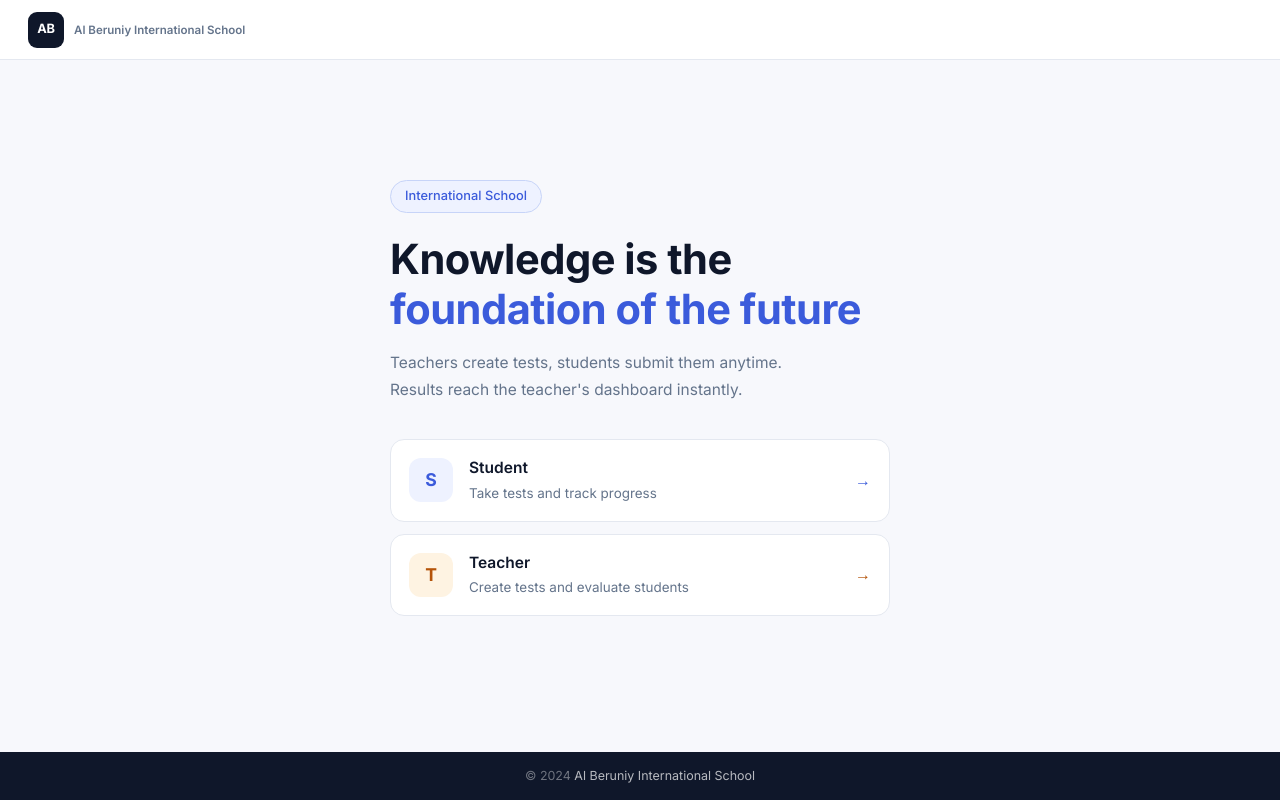
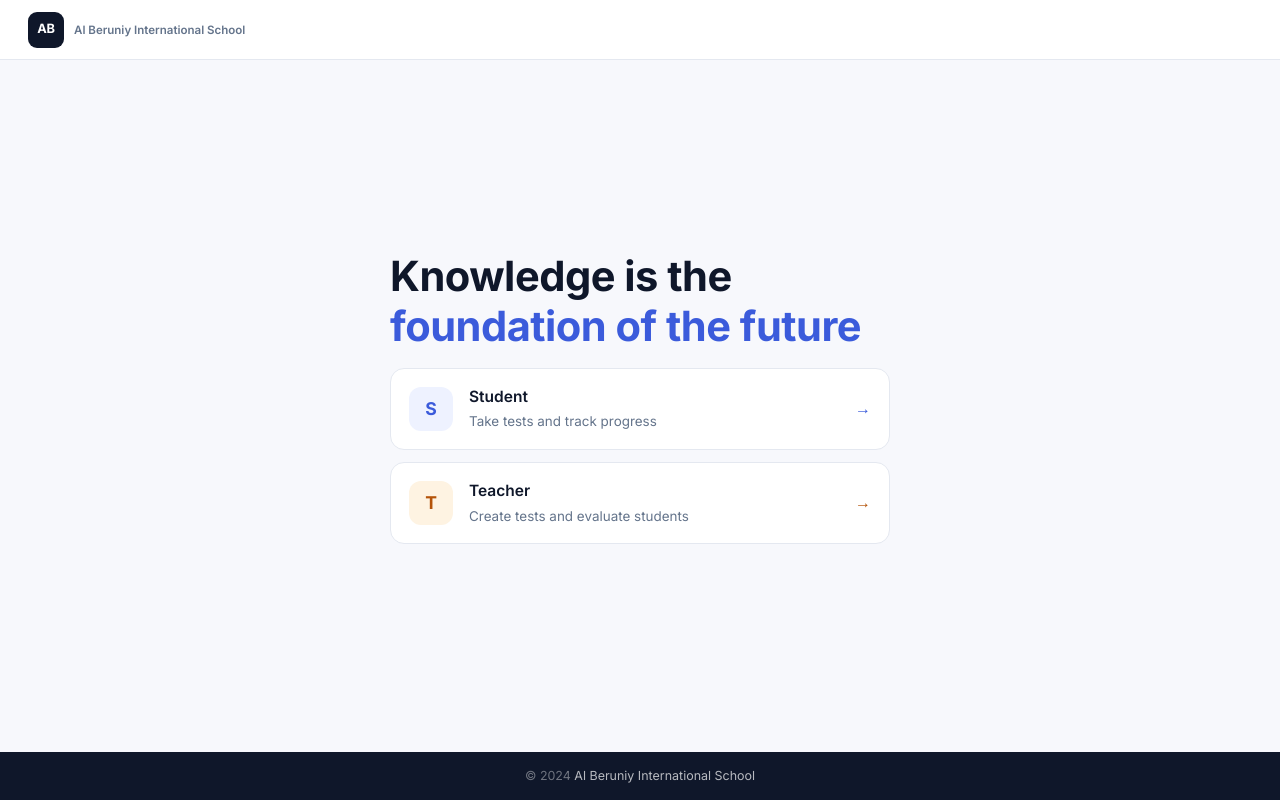
Before and after one commit to UMAR-MUQ/al-beruniy-school, a website: page index.html in a window 1280 px wide. Drawn offline with Linux system fonts and the light colour scheme.

Commit message:
Add files via upload

```diff
--- a/index.html
+++ b/index.html
@@ -22,17 +22,10 @@
 <main class="home-main">
   <div class="home-inner">
 
-    <div class="home-badge">International School</div>
-
     <h1 class="home-heading">
       Knowledge is the<br>
       <span class="home-accent">foundation of the future</span>
     </h1>
-
-    <p class="home-desc">
-      Teachers create tests, students submit them anytime.<br>
-      Results reach the teacher's dashboard instantly.
-    </p>
 
     <!-- ROLE CARDS -->
     <div class="home-cards">
```
